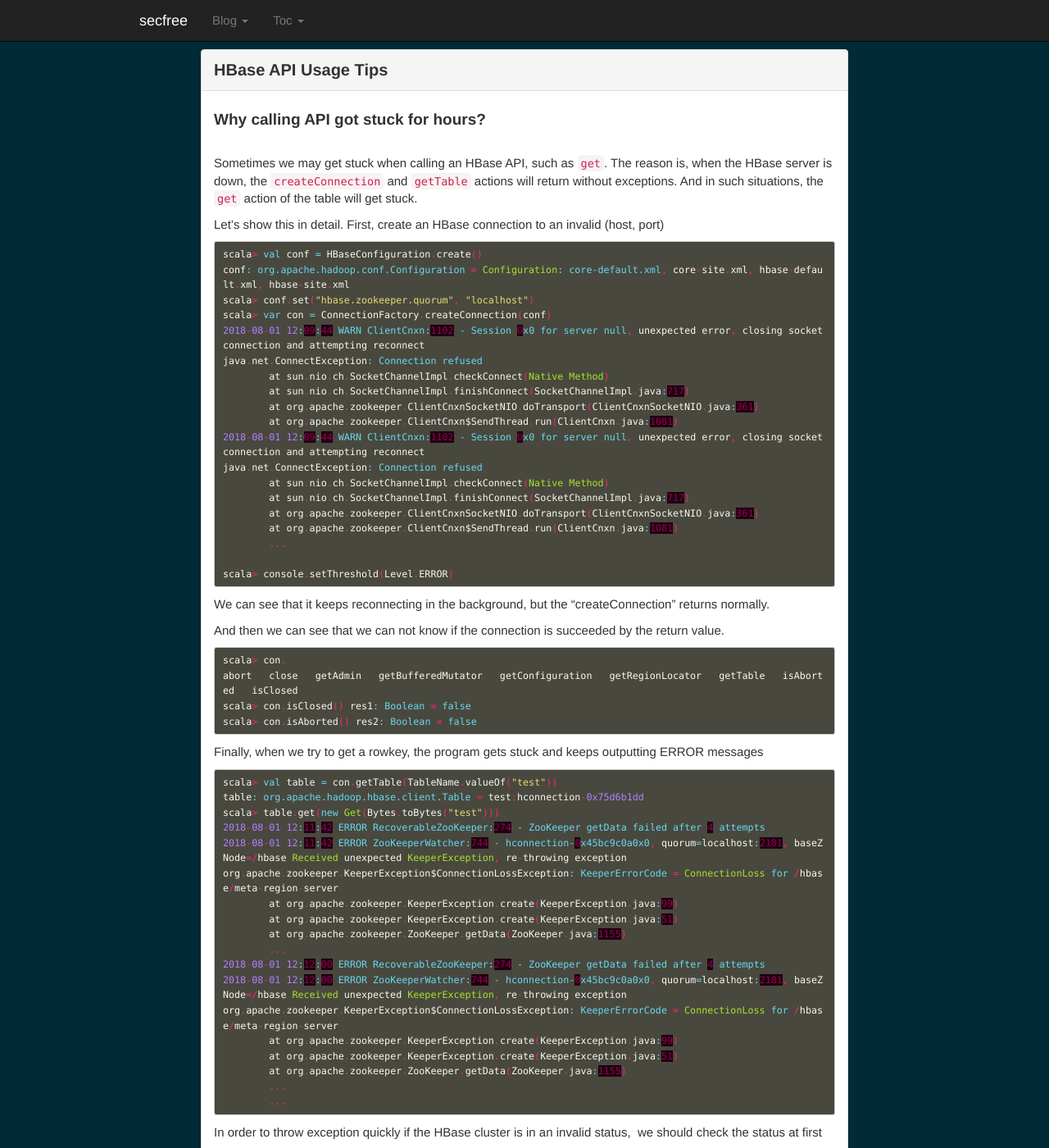
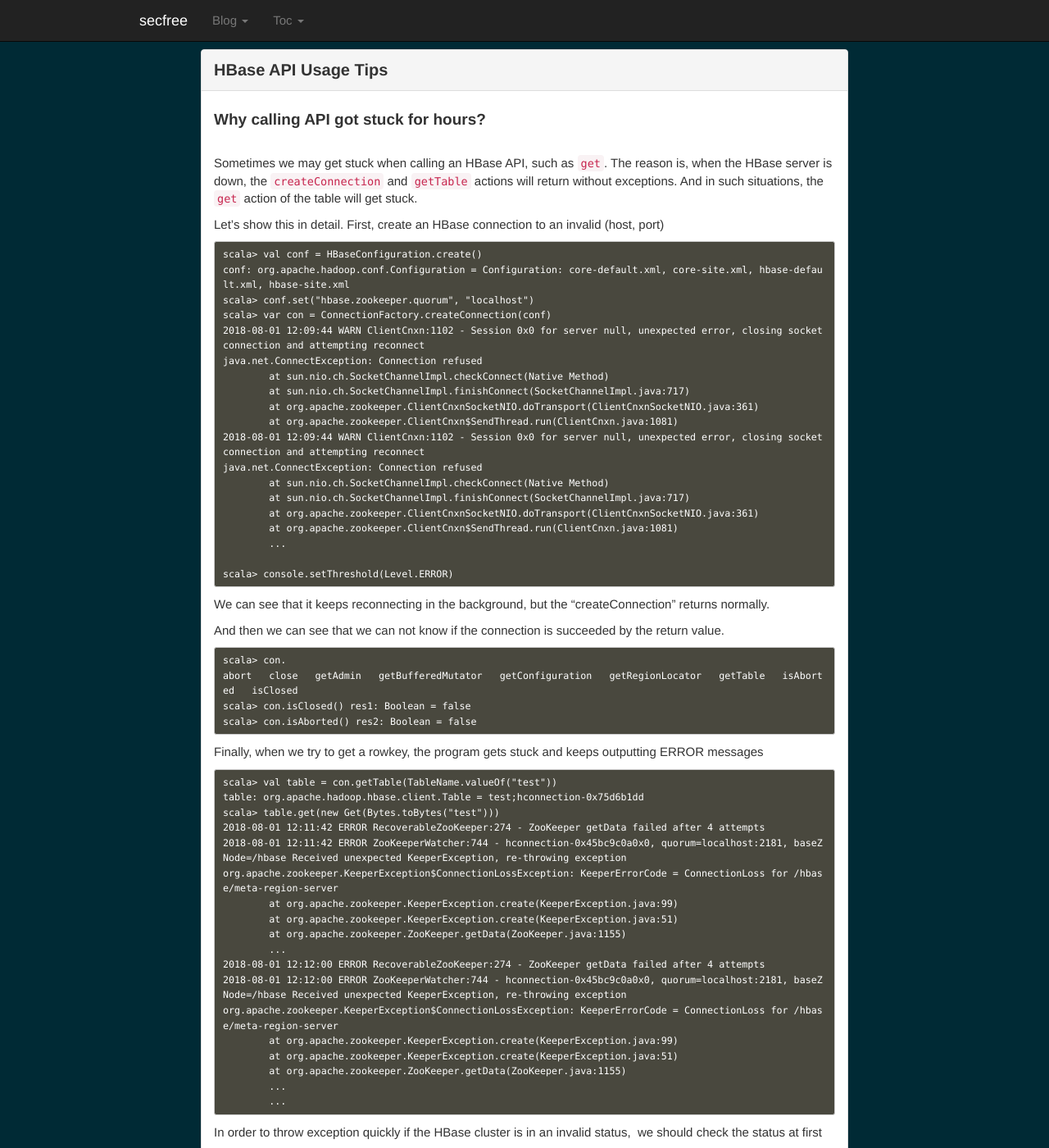
Before and after one commit to secfree/secfree.github.io, a Jekyll site: the page built from _posts/2018-12-29-hbase-api-usage-tips.md, in a window 1280 px wide and 1400 px high. Shown: the whole window at 82% size. Built offline with Jekyll 4.4.1, drawn with Linux system fonts in a browser that asks for light colours; nearby versions of some CDN libraries.

Commit message:
Adjust style

````diff
--- a/_posts/2018-12-29-hbase-api-usage-tips.md
+++ b/_posts/2018-12-29-hbase-api-usage-tips.md
@@ -11,7 +11,7 @@ Sometimes we may get stuck when calling an HBase API, such as `get`. The reason
 
 Let's show this in detail. First, create an HBase connection to an invalid (host, port)
 
-```scala
+```
 scala> val conf = HBaseConfiguration.create()
 conf: org.apache.hadoop.conf.Configuration = Configuration: core-default.xml, core-site.xml, hbase-default.xml, hbase-site.xml
 scala> conf.set("hbase.zookeeper.quorum", "localhost")
@@ -37,7 +37,7 @@ We can see that it keeps reconnecting in the background, but the "createConnecti
 
 And then we can see that we can not know if the connection is succeeded by the return value.
 
-```scala
+```
 scala> con.
 abort   close   getAdmin   getBufferedMutator   getConfiguration   getRegionLocator   getTable   isAborted   isClosed
 scala> con.isClosed() res1: Boolean = false
@@ -46,7 +46,7 @@ scala> con.isAborted() res2: Boolean = false
 
 Finally, when we try to get a rowkey, the program gets stuck and keeps outputting ERROR messages
 
-```scala
+```
 scala> val table = con.getTable(TableName.valueOf("test"))
 table: org.apache.hadoop.hbase.client.Table = test;hconnection-0x75d6b1dd
 scala> table.get(new Get(Bytes.toBytes("test")))
````
